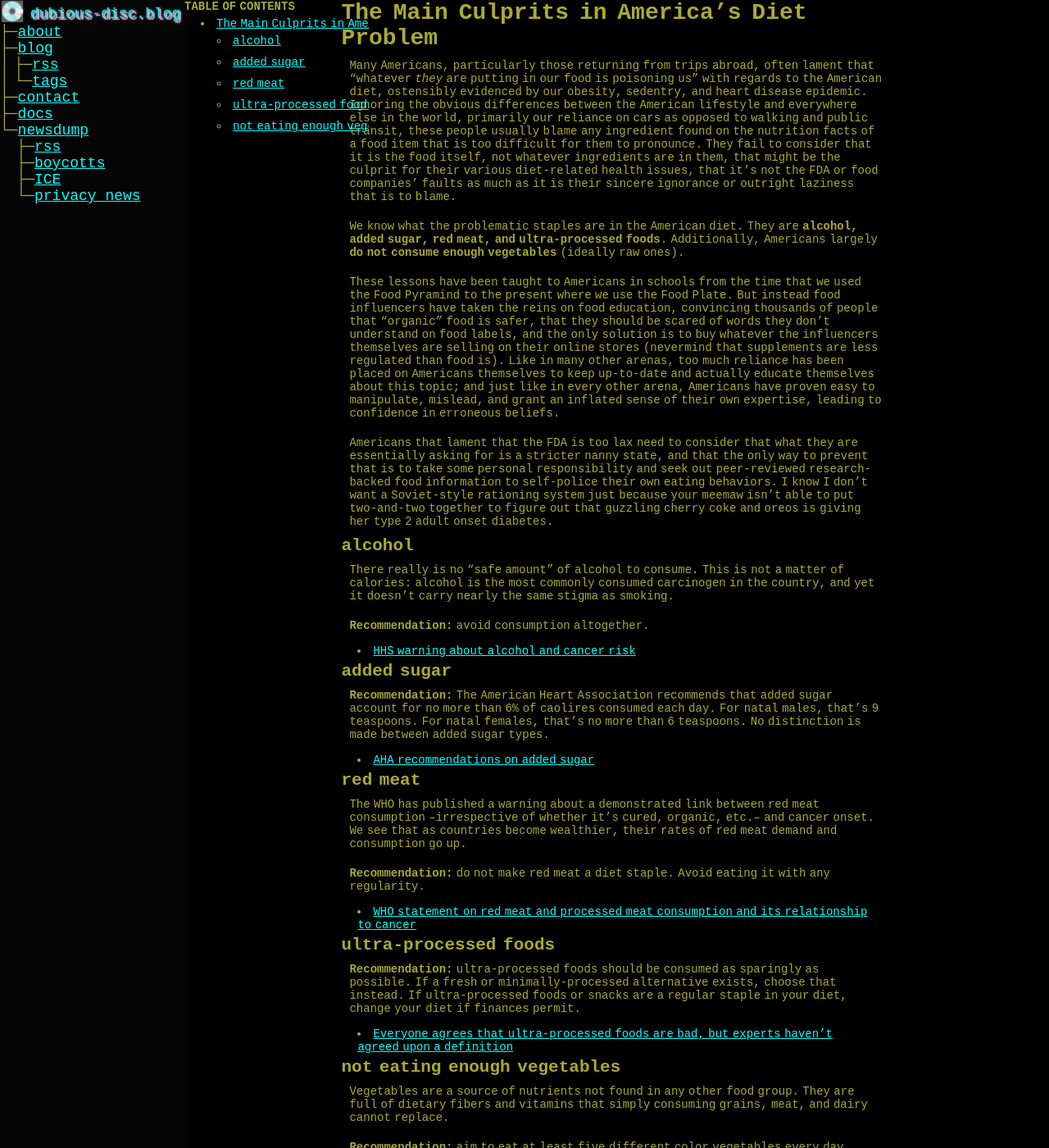
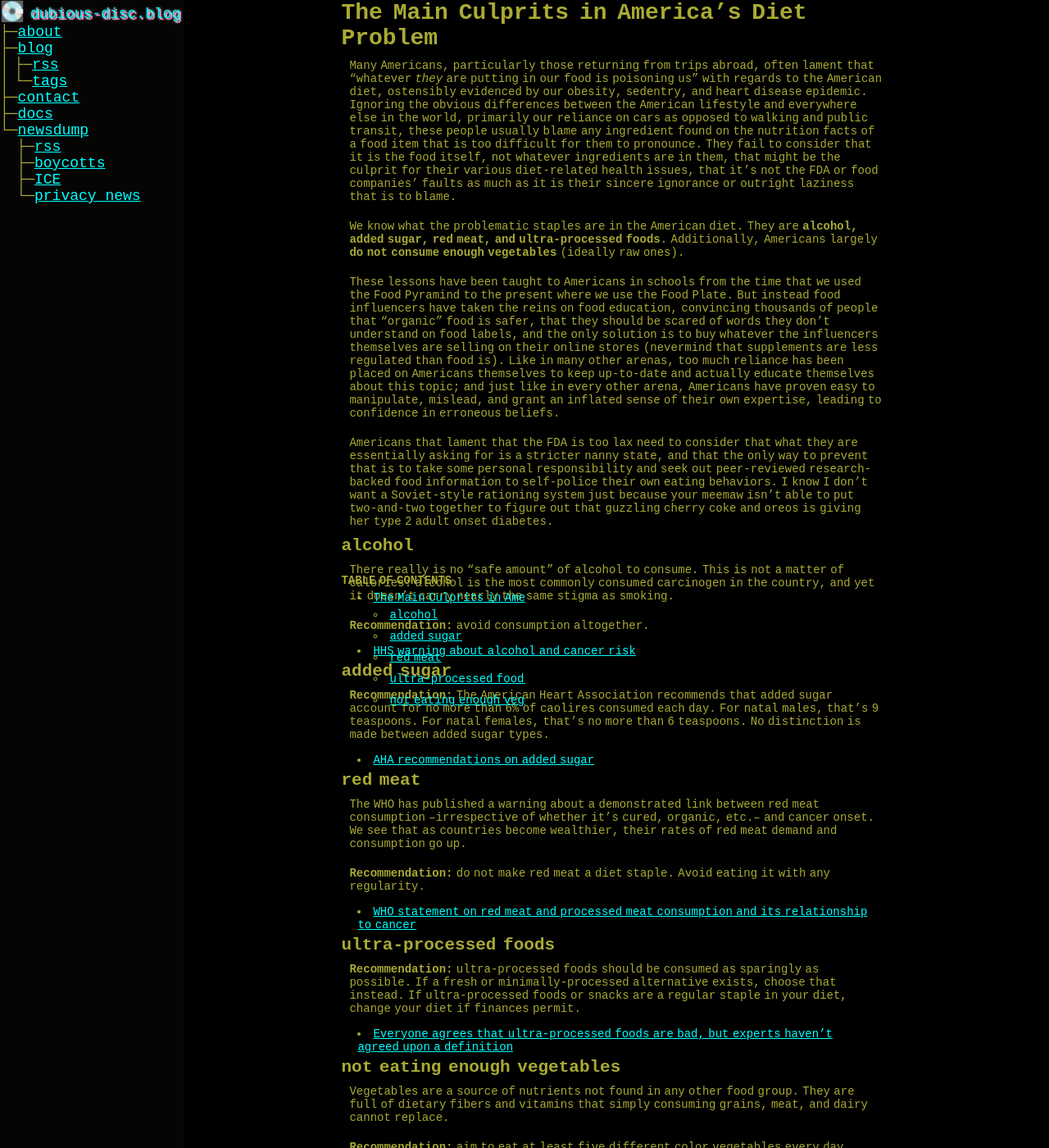
Before and after one commit to paranoid-porygon/paranoid-porygon.github.io, a Jekyll site: the page built from _pages/docs/culprits-of-americas-diet.md, in a window 1280 px wide and 1400 px high. Shown: the whole window at 82% size. Built offline with Jekyll 4.4.1, drawn with Linux system fonts in a browser that asks for light colours.

Commit message:
change toc css

```diff
--- a/_sass/_docs.scss
+++ b/_sass/_docs.scss
@@ -6,10 +6,13 @@
 
 // make TOC float to the left of the document and allow independent scrolling
 #markdown-toc {
-  left: 225px;
+  //left: 225px;
   margin-left: 0px;
-  position: fixed;
-  height: 100%;
+  //position: fixed;
+  position: absolute;
+  bottom: 0;
+  //height: 100%;
+  height: 50%;
   width: 225px;
   overflow-y: scroll;
   white-space: nowrap; //disables word wrap and forces horizontal scroll instead
```
